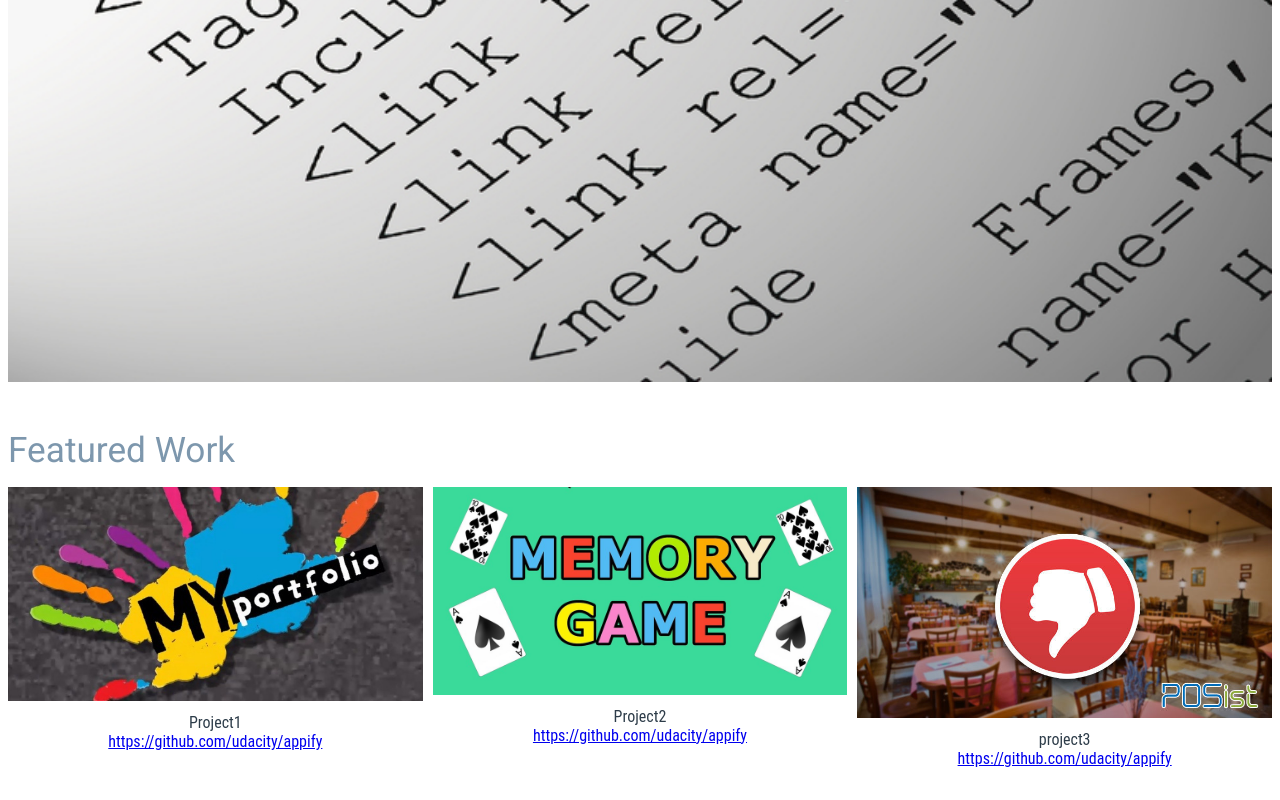
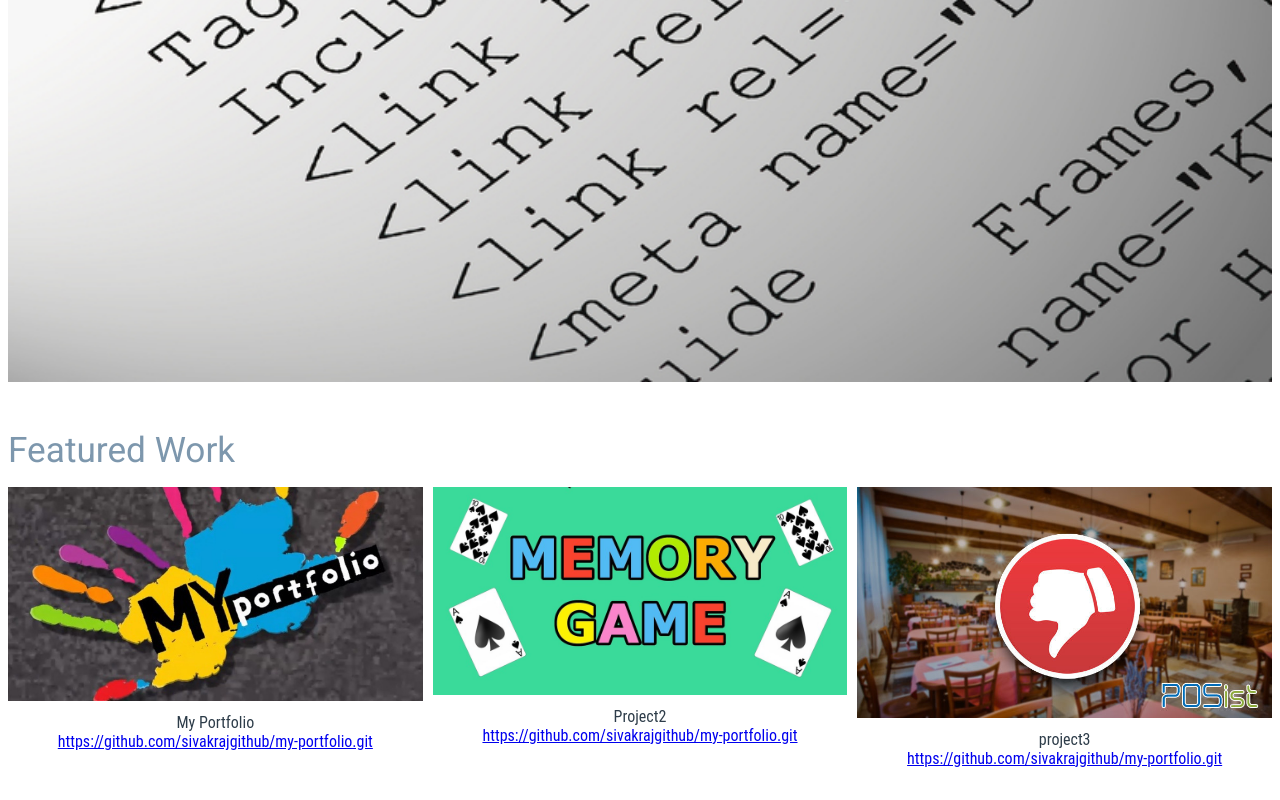
Before and after one commit to sivakraj/my-portfolio, a plain HTML site: page index.html in a window 1280 px wide. Shown: the part 615-1415 px from the top of the page. Drawn offline with Linux system fonts and the light colour scheme.

Commit message:
Update index.html
Updated the site with proper GITHUB URLs in the featured work section.

```diff
--- a/index.html
+++ b/index.html
@@ -42,8 +42,8 @@
               <img src="images/project-1_500.jpg" alt="My Portfolio image">
             </picture>
             <figcaption>
-              Project1 <br>
-              <a href="https://github.com/udacity/appify">https://github.com/udacity/appify</a>
+              My Portfolio <br>
+              <a href="https://github.com/sivakrajgithub/my-portfolio.git">https://github.com/sivakrajgithub/my-portfolio.git</a>
             </figcaption>
           </figure>
         </div>
@@ -56,7 +56,7 @@
             </picture>
             <figcaption>
               Project2 <br>
-              <a href="https://github.com/udacity/appify">https://github.com/udacity/appify</a>
+              <a href="https://github.com/sivakrajgithub/my-portfolio.git">https://github.com/sivakrajgithub/my-portfolio.git</a>
             </figcaption>
           </figure>
         </div>
@@ -69,7 +69,7 @@
             </picture>
             <figcaption>
               project3 <br>
-              <a href="https://github.com/udacity/appify">https://github.com/udacity/appify</a>
+              <a href="https://github.com/sivakrajgithub/my-portfolio.git">https://github.com/sivakrajgithub/my-portfolio.git</a>
             </figcaption>
           </figure>
         </div>
```
